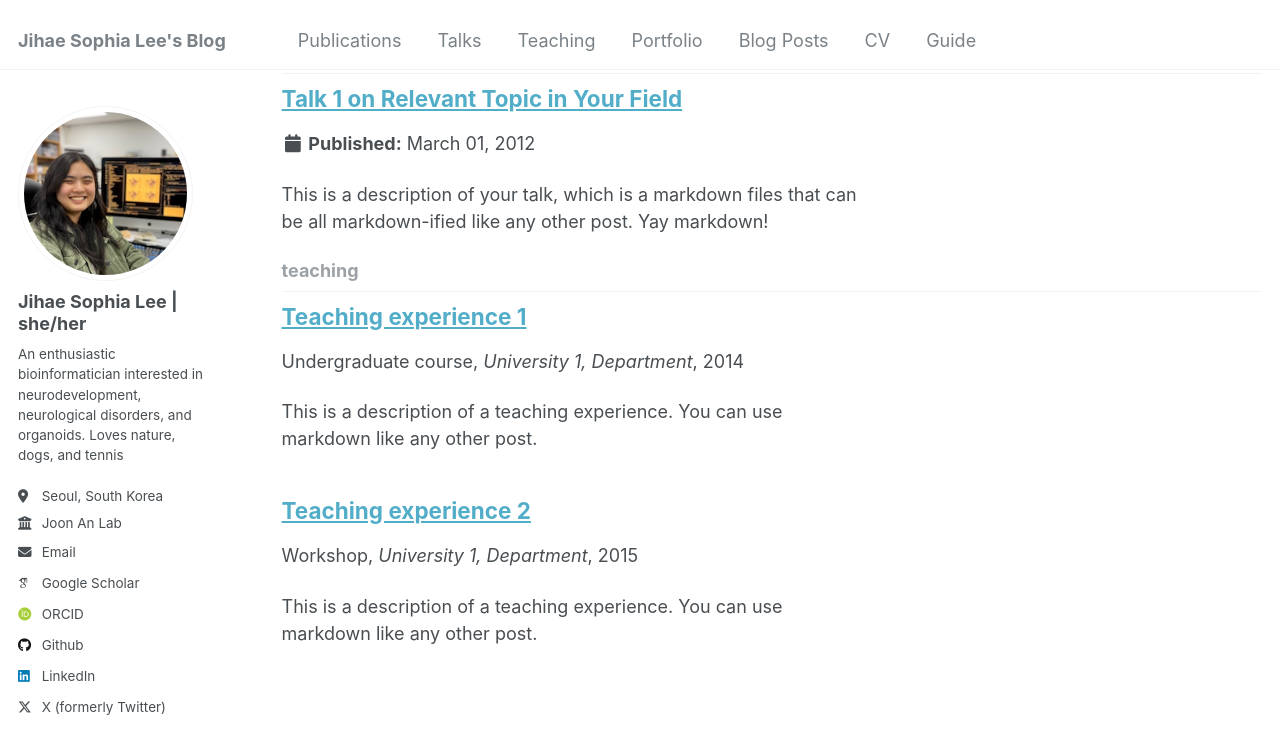
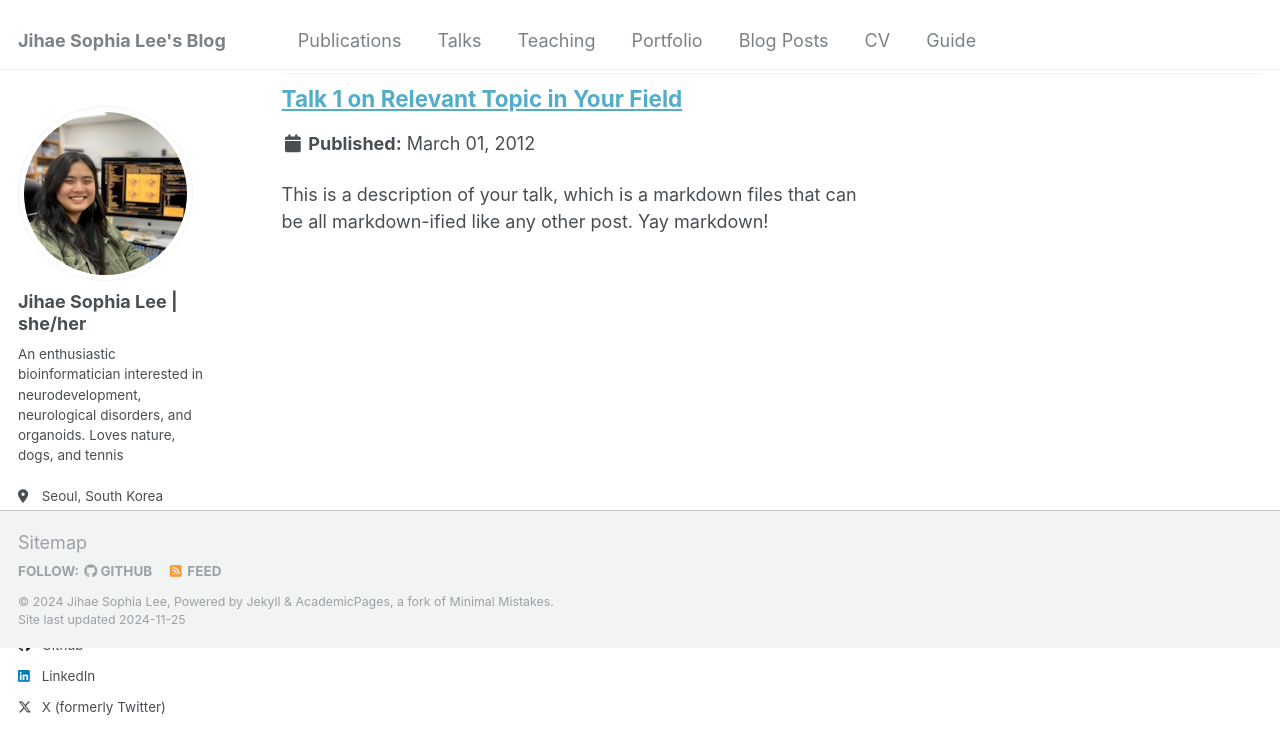
Before and after one commit to esoap/esoap.github.io, a Jekyll site: the page built from _pages/collection-archive.html, in a window 1280 px wide and 900 px high, scrolled down 1881 px. Shown: the top 754 px of the window. Built offline with Jekyll 4.4.1, drawn with Linux system fonts in a browser that asks for light colours; some web fonts are replaced; part of the change alters nothing that is shown.

Commit message:
delete teaching

```diff
--- a/_config.yml
+++ b/_config.yml
@@ -212,9 +212,9 @@ kramdown:
 
 # These settings control the types of collections used by the template
 collections:
-  teaching:
-    output: true
-    permalink: /:collection/:path/
+  # teaching:
+  #   output:
+  #   permalink: /:collection/:path/
   publications:
     output: true
     permalink: /:collection/:path/
@@ -246,7 +246,7 @@ defaults:
     values:
       layout: single
       author_profile: true
-  # _teaching
+  # # _teaching
   # - scope:
   #     path: ""
   #     type: teaching
```
